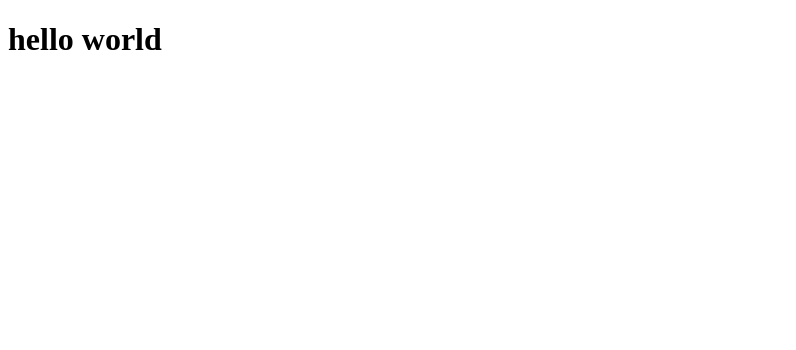
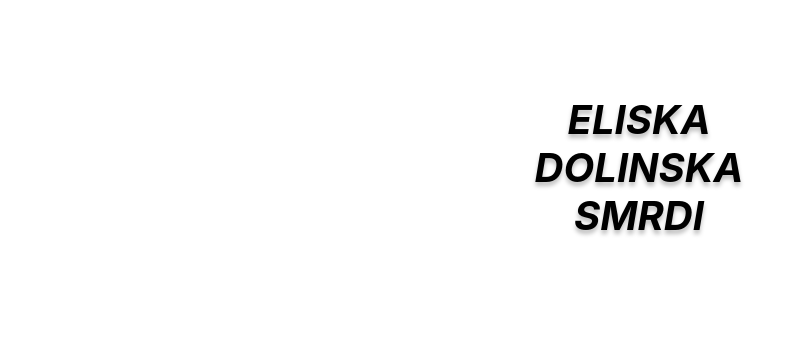
Before and after one commit to Drakobijec69/parek.github.io, a plain HTML site: page index.html in a window 1280 px wide. Shown: the whole page, without its empty margins (0-796 px from the left). Drawn offline with Linux system fonts and the light colour scheme.

Commit message:
Add files via upload

```diff
--- a/index.html
+++ b/index.html
@@ -4,9 +4,13 @@
     <meta charset="UTF-8">
     <meta http-equiv="X-UA-Compatible" content="IE=edge">
     <meta name="viewport" content="width=device-width, initial-scale=1.0">
-    <title>Document</title>
+    <link rel="stylesheet" type="text/css" href="main.css">
+    <title>Solin</title>
 </head>
 <body>
-    <h1>hello world</h1>
+    <div class="txt">
+        <h1 class="txt">ELISKA DOLINSKA SMRDI</h1>
+    </div>
+
 </body>
 </html>
```
